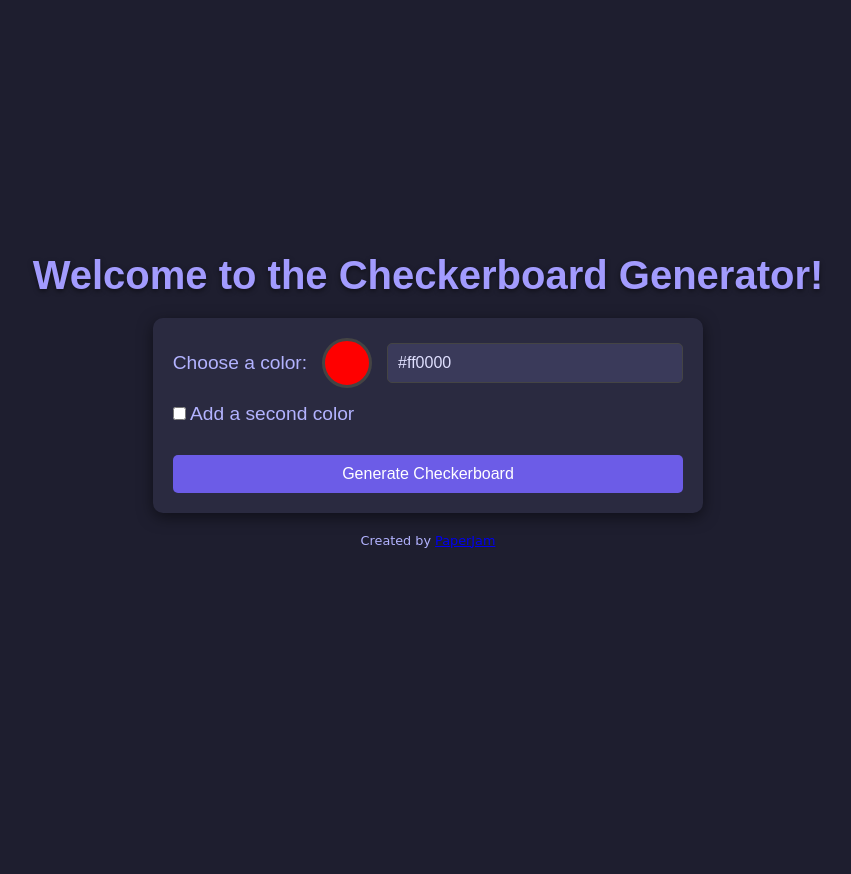
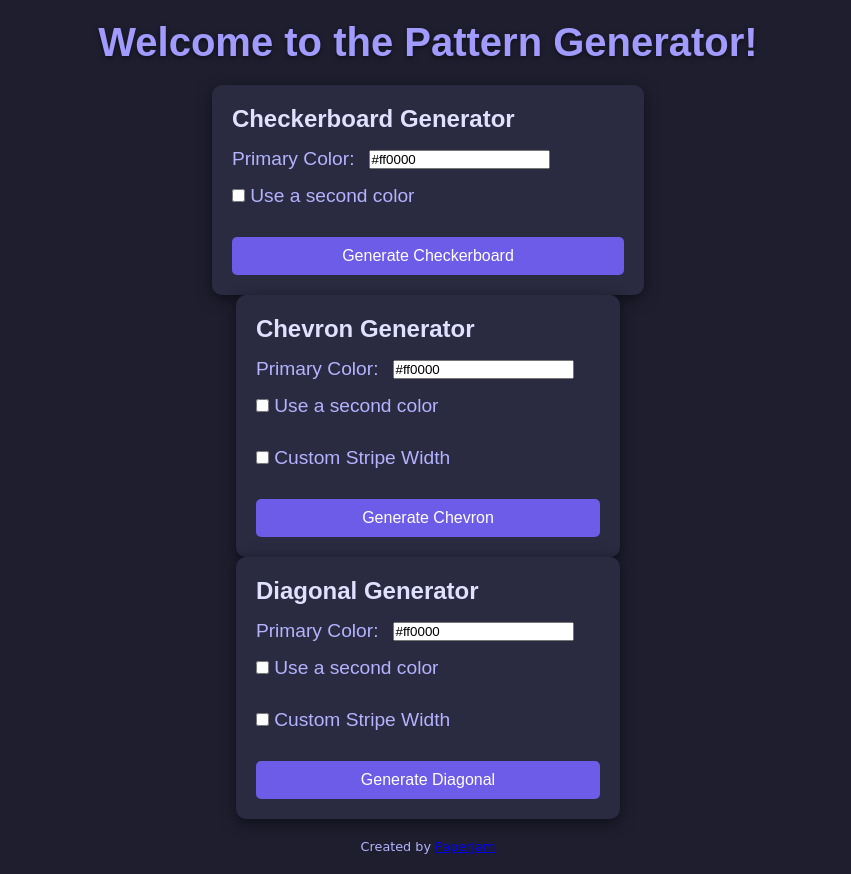
Before and after one commit to ArchooD2/Checkerboard-Generator, a Flask app: page / in a window 1280 px wide. Shown: the whole page, without its empty margins (212-1063 px from the left). Before the commit the page ends 548 px from the top, so only its background shows below. Run offline with Flask 3, Linux system fonts and the light colour scheme.

Commit message:
Update index.html to rename and enhance pattern generation forms; add chevron and diagonal generators with dynamic color options

```diff
--- a/templates/index.html
+++ b/templates/index.html
@@ -1,18 +1,18 @@
 <!DOCTYPE html>
 <html lang="en">
 <head>
-    <meta property="og:title" content="Checkerboard Generator">
-    <meta property="og:description" content="Generate your own colorful checkerboard pattern with ease.">
+    <meta property="og:title" content="Pattern Generator">
+    <meta property="og:description" content="Generate colorful patterns including checkerboards, chevrons, and diagonals.">
     <meta property="og:image" content="https://ibb.co/dbTmYnC">
-    <meta property="og:url" content="https://checkerboard-generator.onrender.com">
+    <meta property="og:url" content="https://pattern-generator.onrender.com">
     <meta name="theme-color" content="#a600ff">
-    <meta name="description" content="Generate your own colorful checkerboard pattern with ease.">
-    <meta name="keywords" content="checkerboard, generator, pattern, colorful, squares, grid">
+    <meta name="description" content="Generate colorful patterns with ease.">
+    <meta name="keywords" content="pattern, generator, checkerboard, chevron, diagonal, colorful, design">
     <meta name="author" content="PaperJam">
     <meta name="language" content="English">
     <meta charset="UTF-8">
     <meta name="viewport" content="width=device-width, initial-scale=1.0">
-    <title>Checkerboard Generator</title>
+    <title>Pattern Generator</title>
     <style>
         /* General Reset */
         * {
@@ -167,24 +167,77 @@
     </style>
 </head>
 <body>
-    <h1>Welcome to the Checkerboard Generator!</h1>
+    <h1>Welcome to the Pattern Generator!</h1>
+
+    <!-- Checkerboard Form -->
     <form action="/checkerboard" method="get">
+        <h2>Checkerboard Generator</h2>
         <div class="color-picker-container">
-            <label for="colorPicker">Choose a color:</label>
-            <div class="color-preview" id="colorPreview"></div>
-            <input type="color" id="colorPicker" name="color1" value="#ff0000" required>
-            <input type="text" id="hexCode" name="colorHex1" value="#ff0000" required>
+            <label for="colorPicker1">Primary Color:</label>
+            <input type="color" id="colorPicker1" name="color1" value="#ff0000" required>
+            <input type="text" id="hexCode1" name="colorHex1" value="#ff0000" required>
         </div>
         <label>
-            <input type="checkbox" id="secondColorCheckbox" name="use_second_color"> Add a second color
+            <input type="checkbox" id="checkerboardSecondColorCheckbox" name="use_second_color"> Use a second color
         </label>
-        <div id="secondColorContainer" class="color-picker-container hidden">
-            <label for="colorPicker2">Choose a second color:</label>
-            <div class="color-preview" id="colorPreview2"></div>
+        <div id="checkerboardSecondColorContainer" class="color-picker-container hidden">
+            <label for="colorPicker2">Secondary Color:</label>
             <input type="color" id="colorPicker2" name="color2" value="#00ff00">
             <input type="text" id="hexCode2" name="colorHex2" value="#00ff00">
         </div>
         <button type="submit">Generate Checkerboard</button>
+    </form>
+
+    <!-- Chevron Form -->
+    <form action="/chevron" method="get">
+        <h2>Chevron Generator</h2>
+        <div class="color-picker-container">
+            <label for="chevronColor1">Primary Color:</label>
+            <input type="color" id="chevronColor1" name="color1" value="#ff0000" required>
+            <input type="text" id="chevronHexCode1" name="colorHex1" value="#ff0000" required>
+        </div>
+        <label>
+            <input type="checkbox" id="chevronSecondColorCheckbox" name="use_second_color"> Use a second color
+        </label>
+        <div id="chevronSecondColorContainer" class="color-picker-container hidden">
+            <label for="chevronColor2">Secondary Color:</label>
+            <input type="color" id="chevronColor2" name="color2" value="#00ff00">
+            <input type="text" id="chevronHexCode2" name="colorHex2" value="#00ff00">
+        </div>
+        <label>
+            <input type="checkbox" id="chevronCustomWidthCheckbox"> Custom Stripe Width
+        </label>
+        <div id="chevronStripeWidthContainer" class="hidden">
+            <label for="chevronStripeWidth">Stripe Width (px):</label>
+            <input type="number" id="chevronStripeWidth" name="stripe_width" value="20" required>
+        </div>
+        <button type="submit">Generate Chevron</button>
+    </form>
+
+    <!-- Diagonal Form -->
+    <form action="/diagonal" method="get">
+        <h2>Diagonal Generator</h2>
+        <div class="color-picker-container">
+            <label for="diagonalColor1">Primary Color:</label>
+            <input type="color" id="diagonalColor1" name="color1" value="#ff0000" required>
+            <input type="text" id="diagonalHexCode1" name="colorHex1" value="#ff0000" required>
+        </div>
+        <label>
+            <input type="checkbox" id="diagonalSecondColorCheckbox" name="use_second_color"> Use a second color
+        </label>
+        <div id="diagonalSecondColorContainer" class="color-picker-container hidden">
+            <label for="diagonalColor2">Secondary Color:</label>
+            <input type="color" id="diagonalColor2" name="color2" value="#00ff00">
+            <input type="text" id="diagonalHexCode2" name="colorHex2" value="#00ff00">
+        </div>
+        <label>
+            <input type="checkbox" id="diagonalCustomWidthCheckbox"> Custom Stripe Width
+        </label>
+        <div id="diagonalStripeWidthContainer" class="hidden">
+            <label for="diagonalStripeWidth">Stripe Width (px):</label>
+            <input type="number" id="diagonalStripeWidth" name="stripe_width" value="20" required>
+        </div>
+        <button type="submit">Generate Diagonal</button>
     </form>
     <script>
         const colorPicker = document.getElementById('colorPicker');
@@ -230,6 +283,31 @@
                 colorPreview2.style.backgroundColor = hexCode2.value;
             }
         });
+        // Dynamic behavior for Chevron
+        document.getElementById('chevronSecondColorCheckbox').addEventListener('change', (e) => {
+            const container = document.getElementById('chevronSecondColorContainer');
+            container.classList.toggle('hidden', !e.target.checked);
+            container.classList.toggle('visible', e.target.checked);
+        });
+
+        document.getElementById('chevronCustomWidthCheckbox').addEventListener('change', (e) => {
+            const container = document.getElementById('chevronStripeWidthContainer');
+            container.classList.toggle('hidden', !e.target.checked);
+            container.classList.toggle('visible', e.target.checked);
+        });
+
+        // Dynamic behavior for Diagonal
+        document.getElementById('diagonalSecondColorCheckbox').addEventListener('change', (e) => {
+            const container = document.getElementById('diagonalSecondColorContainer');
+            container.classList.toggle('hidden', !e.target.checked);
+            container.classList.toggle('visible', e.target.checked);
+        });
+
+        document.getElementById('diagonalCustomWidthCheckbox').addEventListener('change', (e) => {
+            const container = document.getElementById('diagonalStripeWidthContainer');
+            container.classList.toggle('hidden', !e.target.checked);
+            container.classList.toggle('visible', e.target.checked);
+        });
     </script>
 </body>
 <footer>
```
